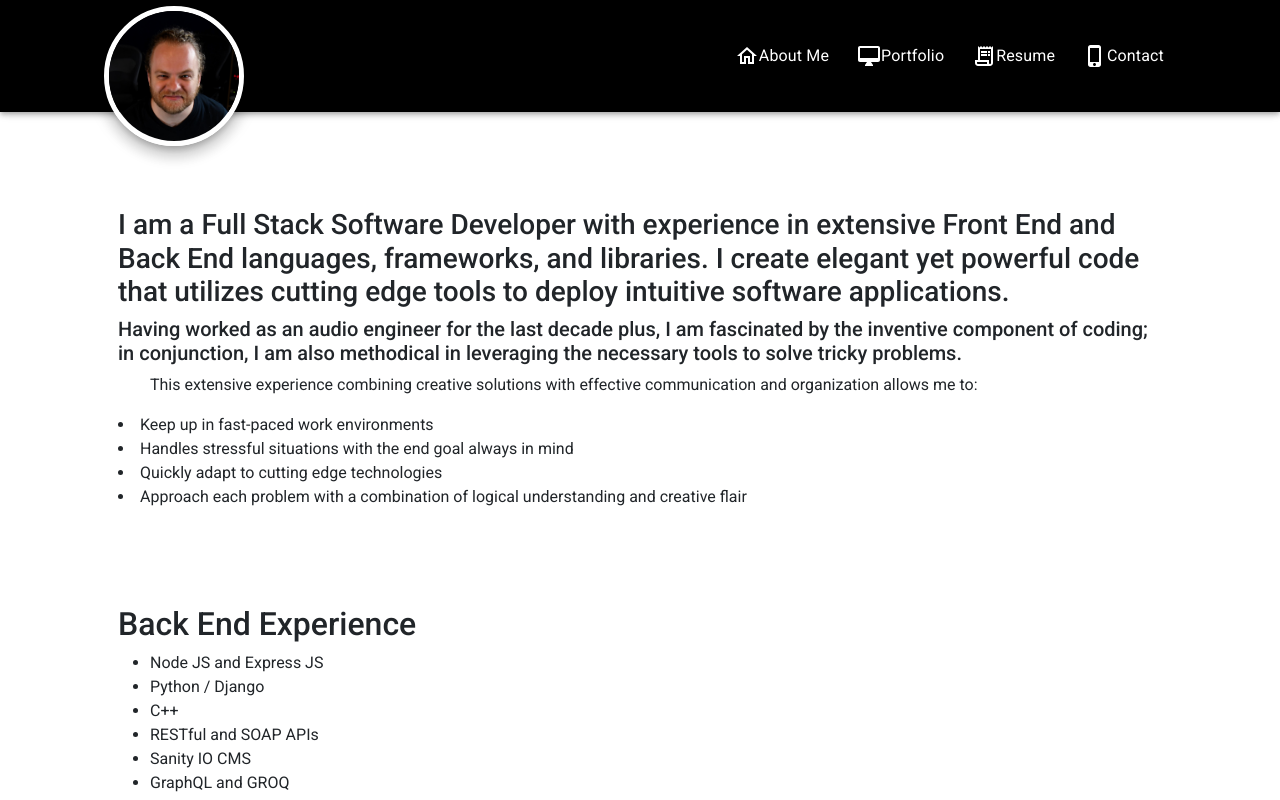
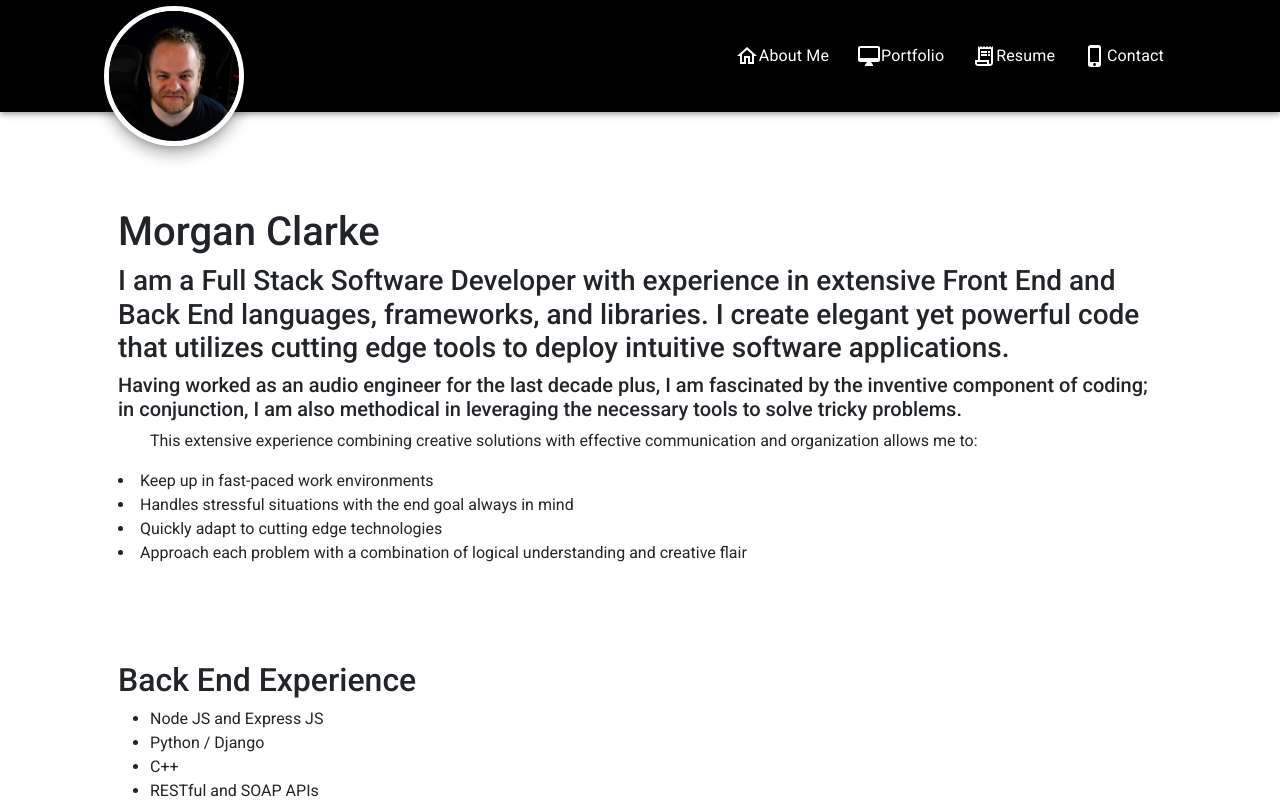
Before and after one commit to morgs999/my-portfolio, a React (Vite) app: page / in a window 1280 px wide. Shown: the top 800 px of the page. Built offline with nearby package versions, Linux system fonts and the light colour scheme.

Commit message:
deployed with fixes
Set up to look professional while i work on another branch to improve

```diff
--- a/app.css
+++ b/app.css
@@ -2,8 +2,106 @@
     font-family: Roboto, sans-serif;
 }
 
+/* ABOUT PAGE */
+
+#intro-name {
+    animation: slideRight 1s ease forwards;
+}
+
+#intro-1 {
+    opacity: 0;
+    animation: slideRight 1s ease forwards;
+    animation-delay: 0.5s;
+}
+
+#intro-2 {
+    opacity: 0;
+    animation: slideRight 1s ease forwards;
+    animation-delay: 1s;
+}
+
+#intro-ul {
+    opacity: 0;
+    animation: slideRight 1s ease forwards;
+    animation-delay: 1.5s;
+}
+
+#intro-li-1 {
+    opacity: 0;
+    animation: slideRight 1s ease forwards;
+    animation-delay: 2s;
+}
+
+#intro-li-2 {
+    opacity: 0;
+    animation: slideRight 1s ease forwards;
+    animation-delay: 2.1s;
+}
+
+#intro-li-3 {
+    opacity: 0;
+    animation: slideRight 1s ease forwards;
+    animation-delay: 2.2s;
+}
+
+#intro-li-4 {
+    opacity: 0;
+    animation: slideRight 1s ease forwards;
+    animation-delay: 2.3s;
+}
+
+@keyframes slideRight {
+    0% {
+        transform: translateX(-100px);
+        opacity: 0;
+    }
+
+    100% {
+        transform: translateX(0px);
+        opacity: 1;
+    }
+}
+
+@keyframes slideLeft {
+    0% {
+        transform: translateX(100px);
+        opacity: 0;
+    }
+
+    100% {
+        transform: translateX(0px);
+        opacity: 1;
+    }
+}
+
+@keyframes slideTop {
+    0% {
+        transform: translateY(100px);
+        opacity: 0;
+    }
+
+    100% {
+        transform: translateY(0px);
+        opacity: 1;
+    }
+}
+
+@keyframes slideBottom {
+    0% {
+        transform: translateY(-100px);
+        opacity: 0;
+    }
+
+    100% {
+        transform: translateY(0px);
+        opacity: 1;
+    }
+}
+
+/* RESUME PAGE */
+
 #resume {
-    border: 2px solid cyan;
+    /* border: 2px solid cyan; */
     position: relative;
     height: 100vh;
     width: 100vw;
@@ -12,7 +110,7 @@
 }
 
 #resumePic {
-    border: 1px solid red;
+    /* border: 1px solid red; */
     filter: blur(2px);
     position: absolute;
     z-index: 1;
--- a/src/components/Project.jsx
+++ b/src/components/Project.jsx
@@ -28,9 +28,9 @@ function Project({ project, index }) {
                     )}
                     <h3>
                         {project.name}{' '}
-                        <RiExternalLinkFill
+                        {/* <RiExternalLinkFill
                             onClick={() => openPage(project.deploy)}
-                        />
+                        /> */}
                         <FaGithub
                             onClick={() => handleRepoIcon(project.repo)}
                         />
--- a/src/pages/About.jsx
+++ b/src/pages/About.jsx
@@ -1,34 +1,36 @@
 export default function About() {
     return (
         <>
-            <div className="container p-5">
+            <div className="container intro-container p-5">
 
-                <h3>
+                <h1 id='intro-name'>Morgan Clarke</h1>
+
+                <h3 id='intro-1'>
                     I am a Full Stack Software Developer with experience in extensive Front End and Back End languages, frameworks, and libraries.  I create elegant yet powerful code that utilizes cutting edge tools to deploy intuitive software applications.
                 </h3>
-                <h5>
+                <h5 id='intro-2'>
                     Having worked as an audio engineer for the last decade plus, I am fascinated by the inventive component of coding; in conjunction, I am also methodical in leveraging the necessary tools to solve tricky problems.
                 </h5>
-                <ul>
+                <ul id='intro-ul'>
                     This extensive experience combining creative solutions with effective communication and organization allows me to:
                 </ul>
-                <li>
+                <li id='intro-li-1'>
                     Keep up in fast-paced work environments
                 </li>
-                <li>
+                <li id='intro-li-2'>
                     Handles stressful situations with the end goal always in mind
                 </li>
-                <li>
+                <li id='intro-li-3'>
                     Quickly adapt to cutting edge technologies
                 </li>
-                <li>
+                <li id='intro-li-4'>
                     Approach each problem with a combination of logical understanding and creative flair
                 </li>
 
             </div>
 
-            <div className='container experience p-5'>
-                <div className='backend'>
+            <div className='container exp-container p-5'>
+                <div id='exp-backend'>
                     <h2>Back End Experience</h2>
                     <ul>
                         <li>Node JS and Express JS</li>
@@ -39,7 +41,7 @@ export default function About() {
                         <li>GraphQL and GROQ</li>
                     </ul>
                 </div>
-                <div className='frontend'>
+                <div id='exp-frontend'>
                     <h2>Front End Experience</h2>
                     <ul>
                         <li>React</li>
@@ -50,7 +52,7 @@ export default function About() {
                         <li>HTML</li>
                     </ul>
                 </div>
-                <div className='database'>
+                <div id='exp-database'>
                     <h2>Database Experience</h2>
                     <ul>
                         <li>MongoDB (NoSQL)</li>
@@ -58,7 +60,7 @@ export default function About() {
                         <li>PostgreSQL</li>
                     </ul>
                 </div>
-                <div className='devops'>
+                <div id='exp-devops'>
                     <h2>DevOps Experience</h2>
                     <ul>
                         <li>Github / Gitlab</li>
@@ -73,7 +75,7 @@ export default function About() {
                         <li>Kubernetes / Docker</li>
                     </ul>
                 </div>
-                <div className='mobile'>
+                <div id='exp-mobile'>
                     <h2>Mobile Development Experience</h2>
                     <ul>
                         <li>React Native</li>
@@ -81,7 +83,7 @@ export default function About() {
                         <li>XCode</li>
                     </ul>
                 </div>
-                <div className='testing'>
+                <div id='exp-testing'>
                     <h2>Testing Experience</h2>
                     <ul>
                         <li>Pytest</li>
--- a/src/pages/Portfolio.jsx
+++ b/src/pages/Portfolio.jsx
@@ -14,32 +14,32 @@ export default function Portfolio() {
         },
         {
             name: "Anyways, Here's Wonderwall",
-            deploy: "",
-            repo: "",
+            deploy: "https://wonderwall-196032f35f7e.herokuapp.com/",
+            repo: "https://github.com/Levi-Man/Wonderwall",
             photo: "gifs/anywayhereswonderwall.gif",
         },
         {
             name: "Leftover Lover",
-            deploy: "",
-            repo: "",
+            deploy: "https://damirfm.github.io/leftover/",
+            repo: "https://github.com/DamirFM/The-Leftover-Lover",
             photo: "gifs/leftoverlover.gif",
         },
         {
             name: "Stock Portfolio Generator",
-            deploy: "",
-            repo: "",
+            deploy: "https://github.com/sheridan-python/assignment-7-portfolio-generator-morgs999",
+            repo: "https://github.com/sheridan-python/assignment-7-portfolio-generator-morgs999",
             photo: "gifs/stockportfolio.gif",
         },
         {
             name: "Tech Blog",
-            deploy: "",
-            repo: "",
+            deploy: "https://github.com/morgs999/Tech-Blog",
+            repo: "https://github.com/morgs999/Tech-Blog",
             photo: "gifs/techblog.gif",
         },
         {
             name: "Weather Dashboard",
-            deploy: "",
-            repo: "",
+            deploy: "https://morgs999.github.io/Weather-Dashboard/",
+            repo: "https://github.com/morgs999/Weather-Dashboard",
             photo: "gifs/weatherdashboard.gif",
         },
 
--- a/src/pages/Resume.jsx
+++ b/src/pages/Resume.jsx
@@ -3,7 +3,7 @@ export default function Resume() {
         <>
             <div id='resume' className="container p-5">
                 <a href='/pdfs/Morgan_Clarke_Resume.pdf' download='Morgan_Clarke_Resume.pdf'>
-                    <h3 id="resumeText">Download My Resume</h3>
+                    {/* <h3 id="resumeText">Download My Resume</h3> */}
                     <img id='resumePic' src='/pngs/resume.png' alt='Morgan Clarke Resume' className='border rounded-4 shadow-lg p-5 m-5' />
                 </a>
             </div>
--- a/vite.config.js
+++ b/vite.config.js
@@ -8,5 +8,5 @@ export default defineConfig({
         port: 3000,
         open: true
     },
-    base: '/my-portfolio/'
+    base: '/'
 });
```
